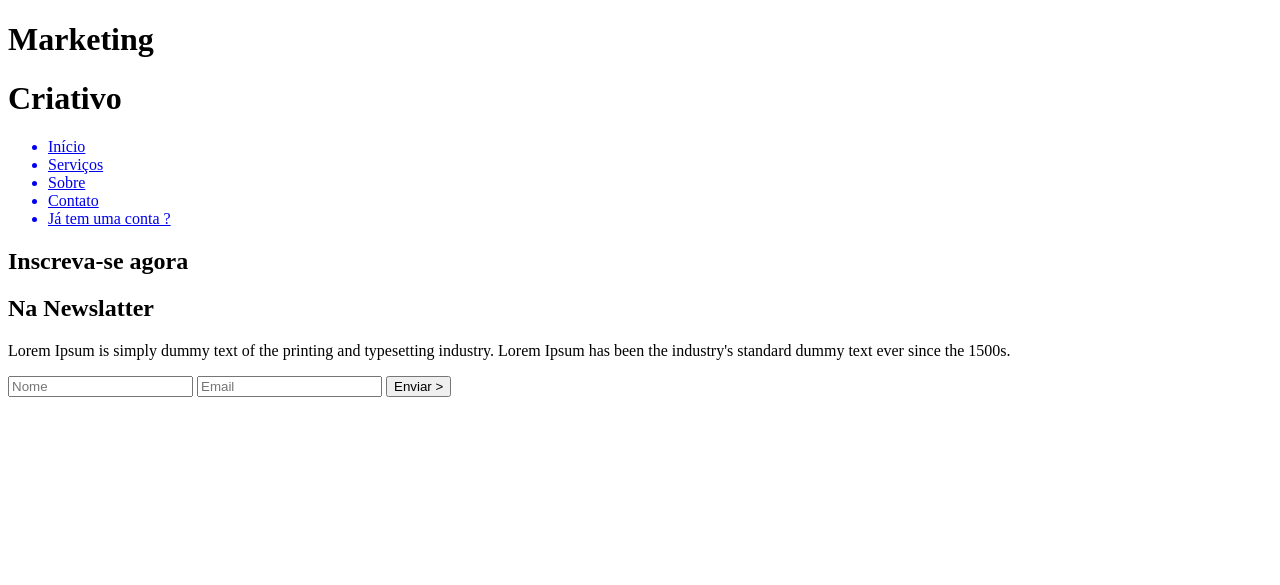
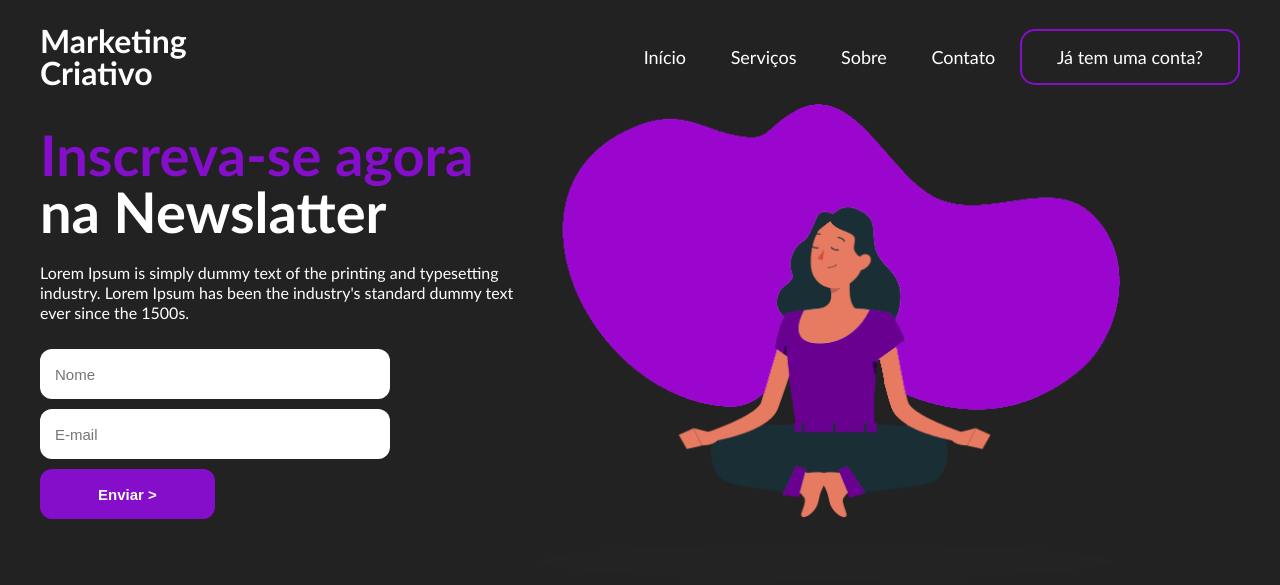
Before and after one commit to CarlosEduardoCastroCarmo/LandingPage, a plain HTML site: page index.html in a window 1280 px wide. Drawn offline with Linux system fonts and the light colour scheme.

Commit message:
Projeto finalizado, subindo para o Git Hub como portfólio

```diff
--- /dev/null
+++ b/fonts.css
@@ -0,0 +1,57 @@
+
+@font-face {
+    font-family: 'poppinsblack';
+    src: url('../fonts/poppins-black-webfont.woff2') format('woff2'),
+         url('../fonts/poppins-black-webfont.woff') format('woff');
+    font-weight: normal;
+    font-style: normal;
+
+  }
+
+
+  @font-face {
+    font-family: 'poppinsbold';
+    src: url('../fonts/poppins-bold-webfont.woff2') format('woff2'),
+         url('../fonts/poppins-bold-webfont.woff') format('woff');
+    font-weight: normal;
+    font-style: normal;
+
+  }
+
+
+  @font-face {
+    font-family: 'poppinslight';
+    src: url('../fonts/poppins-light-webfont.woff2') format('woff2'),
+         url('../fonts/poppins-light-webfont.woff') format('woff');
+    font-weight: normal;
+    font-style: normal;
+
+  }
+
+
+  @font-face {
+    font-family: 'poppinsmedium';
+    src: url('../fonts/poppins-medium-webfont.woff2') format('woff2'),
+         url('../fonts/poppins-medium-webfont.woff') format('woff');
+    font-weight: normal;
+    font-style: normal;
+
+  }
+
+  @font-face {
+    font-family: 'poppinsregular';
+    src: url('../fonts/poppins-regular-webfont.woff2') format('woff2'),
+         url('../fonts/poppins-regular-webfont.woff') format('woff');
+    font-weight: normal;
+    font-style: normal;
+
+  }
+
+  @font-face {
+    font-family: 'poppinssemibold';
+    src: url('../fonts/poppins-semibold-webfont.woff2') format('woff2'),
+         url('../fonts/poppins-semibold-webfont.woff') format('woff');
+    font-weight: normal;
+    font-style: normal;
+
+  }
--- a/index.html
+++ b/index.html
@@ -5,6 +5,9 @@
     <meta charset="UTF-8">
     <meta http-equiv="X-UA-Compatible" content="IE=edge">
     <meta name="viewport" content="width=device-width, initial-scale=1.0">
+    <link rel="stylesheet" href="styles.css">
+    <link rel="stylesheet" href="fonts.css">
+    <link rel="stylesheet" href="media.css">
     <title>Landing</title>
 </head>
 
@@ -15,7 +18,7 @@
             <h1>Criativo</h1>
         </div>
 
-        <nav class="navegator">
+        <nav id="navegator">
             <ul>
                 <a href="#">
                     <li>Início</li>
@@ -29,26 +32,30 @@
                 <a href="#">
                     <li>Contato</li>
                 </a>
-                <a href="#">
-                    <li>Já tem uma conta ?</li>
+                <a href="#" class="btnInscreva">
+                    <li>Já tem uma conta?</li>
                 </a>
             </ul>
         </nav>
     </header>
     <main>
         <aside>
-            <h2>Inscreva-se agora</h2>
-            <h2>Na Newslatter</h2>
-        </aside>
+            <h2><span>Inscreva-se agora</span></h2>
+            <h2>na Newslatter</h2>
+
         <p>
             Lorem Ipsum is simply dummy text of the printing and typesetting industry. Lorem Ipsum has been the
             industry's standard dummy text ever since the 1500s.
         </p>
         <form action="#" method="get">
             <input type="text" name="nome" placeholder="Nome">
-            <input type="email" name="nome" placeholder="Email">
+            <input type="email" name="email" placeholder="E-mail">
             <input type="submit" name="btn-inscrever" value="Enviar >">
         </form>
+    </aside>
+    <article>
+        <img src="./images/77d0a7c454e658833800528e748edbe9.png" alt="Imagem ilustrativa, mulher flutuando zem mode">
+    </article>
     </main>
 </body>
 
--- /dev/null
+++ b/media.css
@@ -0,0 +1,38 @@
+@media screen and (max-width: 800px) {
+
+    header{
+        flex-direction: column;
+    }
+
+    .btnInscreva{
+        flex-direction: row;
+
+    }
+
+    main{
+        flex-direction: column;
+    }
+    h2{
+        font-size: 38px;
+        text-align: center;
+    }
+
+    form{
+        margin: 0 auto;
+    }
+    input{
+        align-self: center;
+    }
+
+    img{
+        display: none;
+    }
+
+    ul{
+        text-align: center;
+    }
+    p{
+        text-align: center;
+    }
+
+}
--- /dev/null
+++ b/styles.css
@@ -0,0 +1,121 @@
+body
+{
+    background-color: rgb(34,34,34);
+    color: white;
+    font-family: 'Gill Sans', 'Gill Sans MT', Calibri, 'Trebuchet MS', sans-serif;
+    max-width: 1200px;
+    margin: 0 auto;
+    padding: 10px;
+}
+
+header
+{
+    display: flex;
+    flex-direction: row;
+    justify-content: space-between;
+    align-items: center;
+}
+
+#title
+{
+    flex-direction: column;
+    line-height: 10px;
+}
+
+li
+{
+    display: inline-block;
+    margin: 20px;
+}
+a
+{
+    color: white;
+    text-decoration: none;
+    font-size: 18px;
+}
+a:hover
+{
+    color: rgb(132, 14, 201);
+    transition: color .3s linear;
+}
+
+.btnInscreva
+{
+    border: 2px solid rgb(132, 14, 201);
+    padding: 15px;
+    border-radius: 15px;
+}
+
+.btnInscreva:hover
+{
+    background-color: rgb(132, 14, 201);
+    color:white;
+    transition:.3s linear;
+}
+
+h1
+{
+    font-weight: 200px;
+}
+
+h2
+{
+    font-size: 56px;
+    line-height: 10px;
+}
+
+span
+{
+    color: rgb(132, 14, 201);
+}
+
+p
+{
+    line-height: 20px;
+    max-width: 500px;
+
+}
+
+img
+{
+    width: 580px;
+}
+
+form
+{
+    display: flex;
+    flex-direction: column;
+    width: 70%;
+}
+
+form [type = "submit"]
+{
+    height: 50px;
+    width: 50%;
+    background-color: rgb(132, 14, 201);
+    color: white;
+    font-weight: bold;
+}
+
+form [type = "submit"]:hover
+{
+    cursor: pointer;
+    background-color: rgb(150, 20, 250);
+
+}
+
+input
+{
+    margin-top: 10px;
+    padding: 15px;
+    height: 20px;
+    border-radius: 12px;
+    border: none;
+    font-size: 15px;
+}
+
+main
+{
+    display: flex;
+    flex-direction: row;
+}
```
